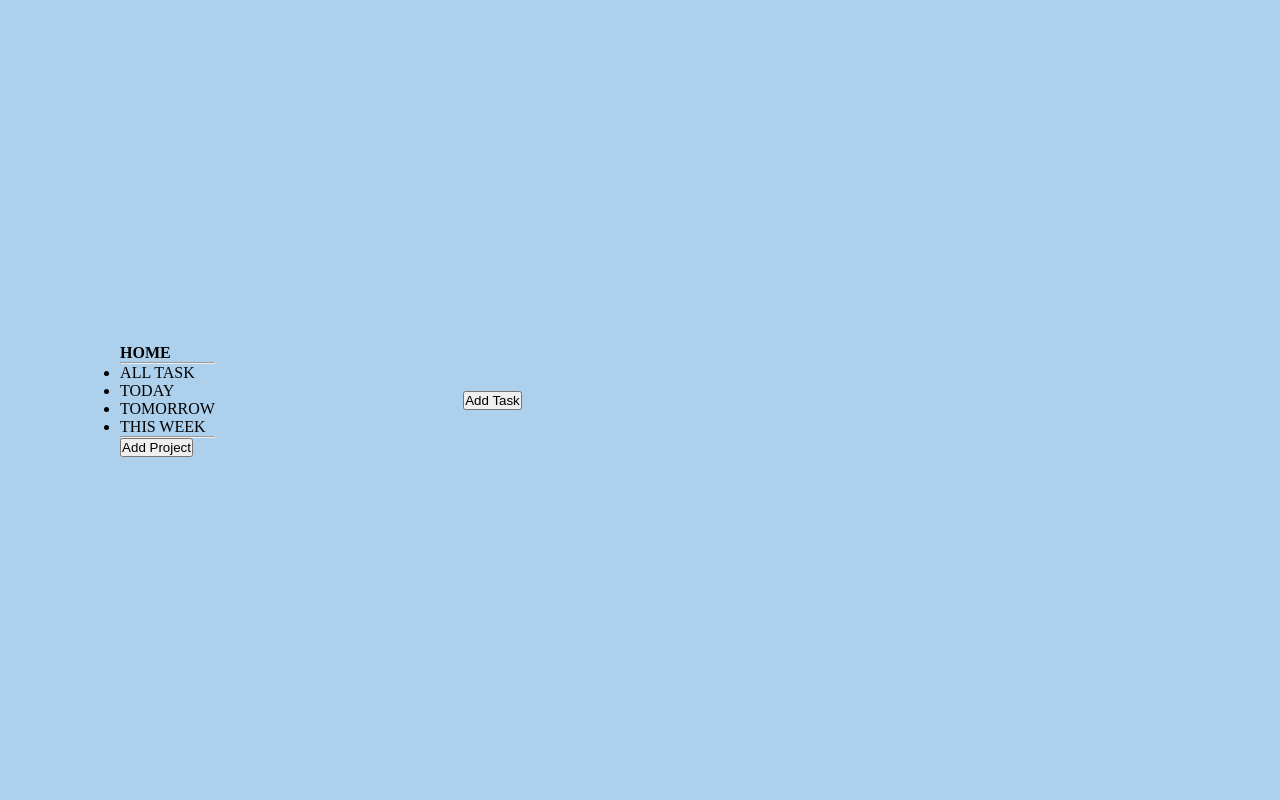
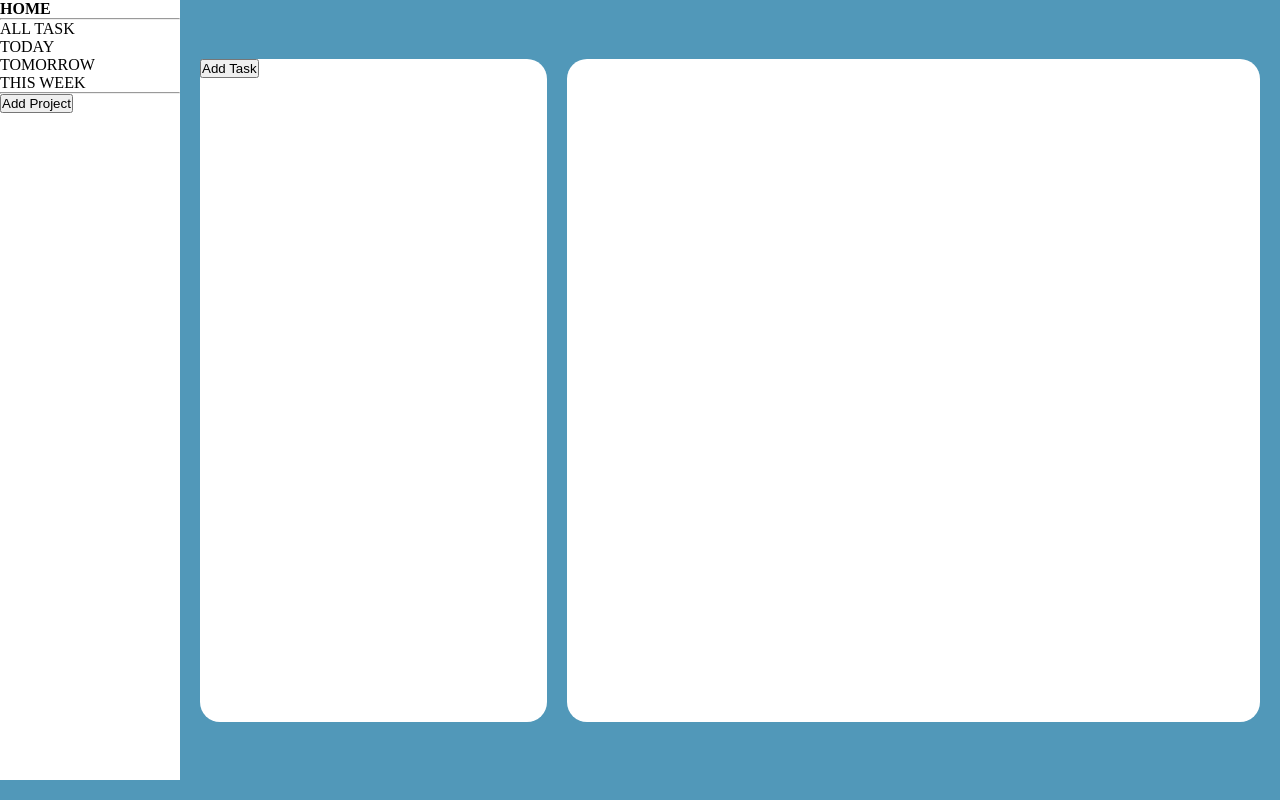
Before and after one commit to migzzafra/M_todo_list, a website built with webpack: page src/app.html in a window 1280 px wide. Built offline with nearby package versions, Linux system fonts and the light colour scheme.

Commit message:
Reorganized layout of each element
Reorganized the main containers of projects, tasks and task forms for a better and intuitive user experience

```diff
--- a/src/styles.css
+++ b/src/styles.css
@@ -8,6 +8,12 @@ body {
     background-color: white;
 }
 
+.projectlist-container{
+    width: 100%;
+    height: 100%;
+    background-color: rgb(255, 255, 255);
+}
+
 .whitebox {
     width: 100%;
     height: 85%;
@@ -16,13 +22,25 @@ body {
 }
 
 .app-container {
-    padding-inline: 20px;
     width: 100vw;
     height: 100vh;
-    background-color: rgb(173, 208, 236);
+    background-color: rgb(81, 152, 185);
     display: grid;
-    grid-template-columns: 1.25fr 1.25fr 2.50fr;
+    grid-template-columns: 1fr 6fr;
     grid-template-rows: 1fr;
-    gap: 30px;
     place-items: center;
+    gap: 20px;
 }
+
+.todo-section {
+    width: 100%;
+    height: 100%;
+    display: grid;
+    grid-template-columns: 1fr 2fr;
+    place-items: center;
+    gap: 40px;
+}
+
+.todoeditor {
+    margin-right: 40px;
+}
```
